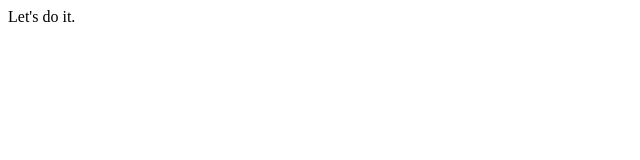
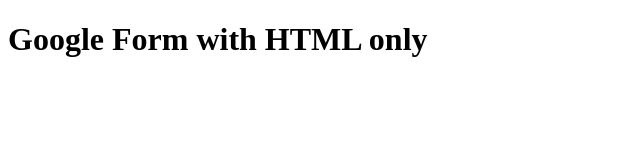
Before and after one commit to presdirtheme/gform-basic-clone, a plain HTML site: page index.html in a window 1280 px wide. Shown: the whole page, without its empty margins (0-640 px from the left). Drawn offline with Linux system fonts and the light colour scheme.

Commit message:
update html

```diff
--- a/index.html
+++ b/index.html
@@ -7,6 +7,6 @@
     <title>Google Form - CLone</title>
   </head>
   <body>
-    Let's do it.
+    <header><h1>Google Form with HTML only</h1></header>
   </body>
 </html>
```
Also changed, not shown: 1 other file.
